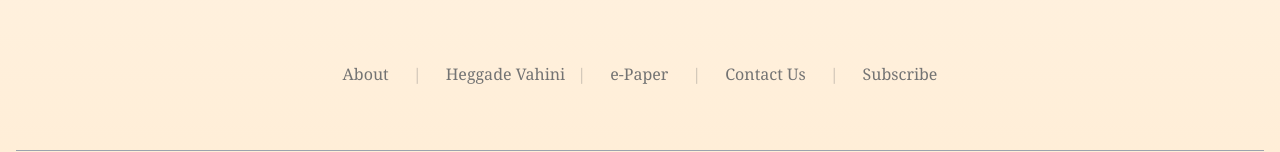
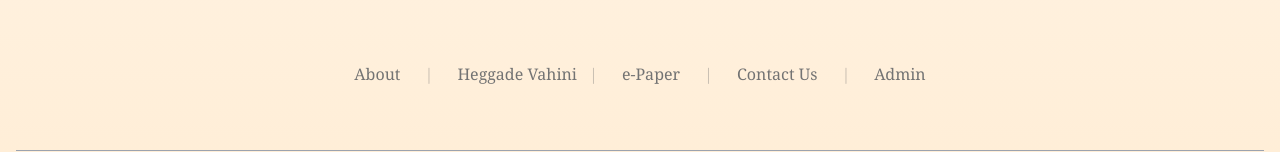
Before and after one commit to isecoder/heggadevahini, a Next.js app: page /about/protected/routes/heggade-vahini/admin-portal/admind/news in a window 1280 px wide. Shown: the part 1403-1555 px from the top of the page. Built offline with nearby package versions, Linux system fonts and the light colour scheme; no server answers.

Commit message:
feat:admin route

```diff
--- a/components/footer/footer.tsx
+++ b/components/footer/footer.tsx
@@ -111,10 +111,10 @@ export default function SiteFooter() {
             </Link>
             <span className="text-muted-foreground/40 hidden sm:inline">|</span>
             <Link
-              href="/subscribe"
+              href="/about/protected/routes/heggade-vahini/admin-portal/login"
               className="hover:text-foreground transition-colors"
             >
-              Subscribe
+              Admin
             </Link>
           </div>
         </nav>
```
